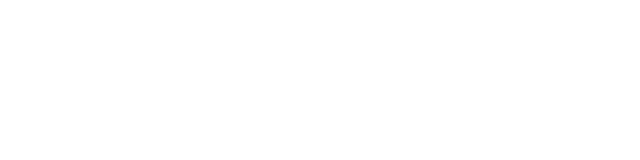
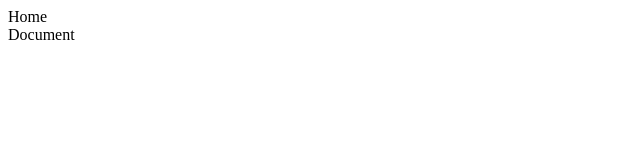
Before and after one commit to Turing-Team-Front-End/a06, a React (Vite) app: page /home/document in a window 1280 px wide. Before the commit this address had no page. Shown: the top 160 px of the page, without its empty margins (0-640 px from the left). Built offline with nearby package versions, Linux system fonts and the light colour scheme.

Commit message:
添加了文件管理页面

```diff
--- /dev/null
+++ b/src/pages/Document/index.jsx
@@ -0,0 +1,7 @@
+import React from 'react'
+
+export default function Document() {
+    return (
+        <div>Document</div>
+    )
+}
--- a/src/routes/index.jsx
+++ b/src/routes/index.jsx
@@ -5,6 +5,7 @@
 import Index from '../pages/Index'
 import Site from '../pages/Site'
 import User from '../pages/User'
+import Document from '../pages/Document'
 
 // 路由映射表
 const routes = [
@@ -33,6 +34,10 @@
                 element: <User />,
             },
             {
+                path: 'document',
+                element: <Document />,
+            },
+            {
                 path: '',
                 element: <Navigate to='index' />
             }
```
